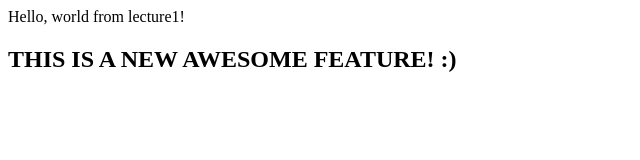
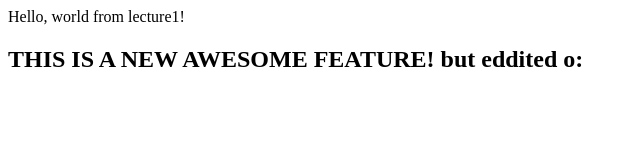
Before and after one commit to Nullcito/lecture1, a plain HTML site: page index.html in a window 1280 px wide. Shown: the whole page, without its empty margins (0-640 px from the left). Drawn offline with Linux system fonts and the light colour scheme.

Commit message:
edditing the new feture o:

```diff
--- a/index.html
+++ b/index.html
@@ -5,6 +5,6 @@
     </head>
     <body>
         Hello, world from lecture1!
-        <h2>THIS IS A NEW AWESOME FEATURE! :)</h2>
+        <h2>THIS IS A NEW AWESOME FEATURE! but eddited o:</h2>
     </body>
 </html>
```
